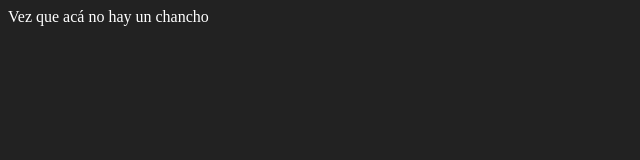
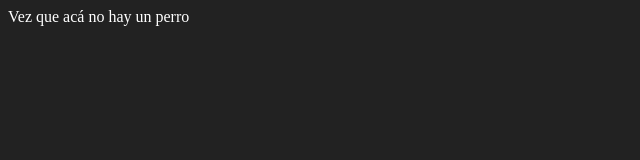
Before and after one commit to franco-moya/Proyecto, a plain HTML site: page index.html in a window 1280 px wide. Shown: the full height of the page, 0-640 px from the left. Drawn offline with Linux system fonts and the light colour scheme.

Commit message:
chancho por perro

```diff
--- a/index.html
+++ b/index.html
@@ -8,6 +8,6 @@
     <link rel="stylesheet" href="estilos.css">
 </head>
 <body>
-    Vez que acá no hay un chancho
+    Vez que acá no hay un perro
 </body>
 </html>
```
